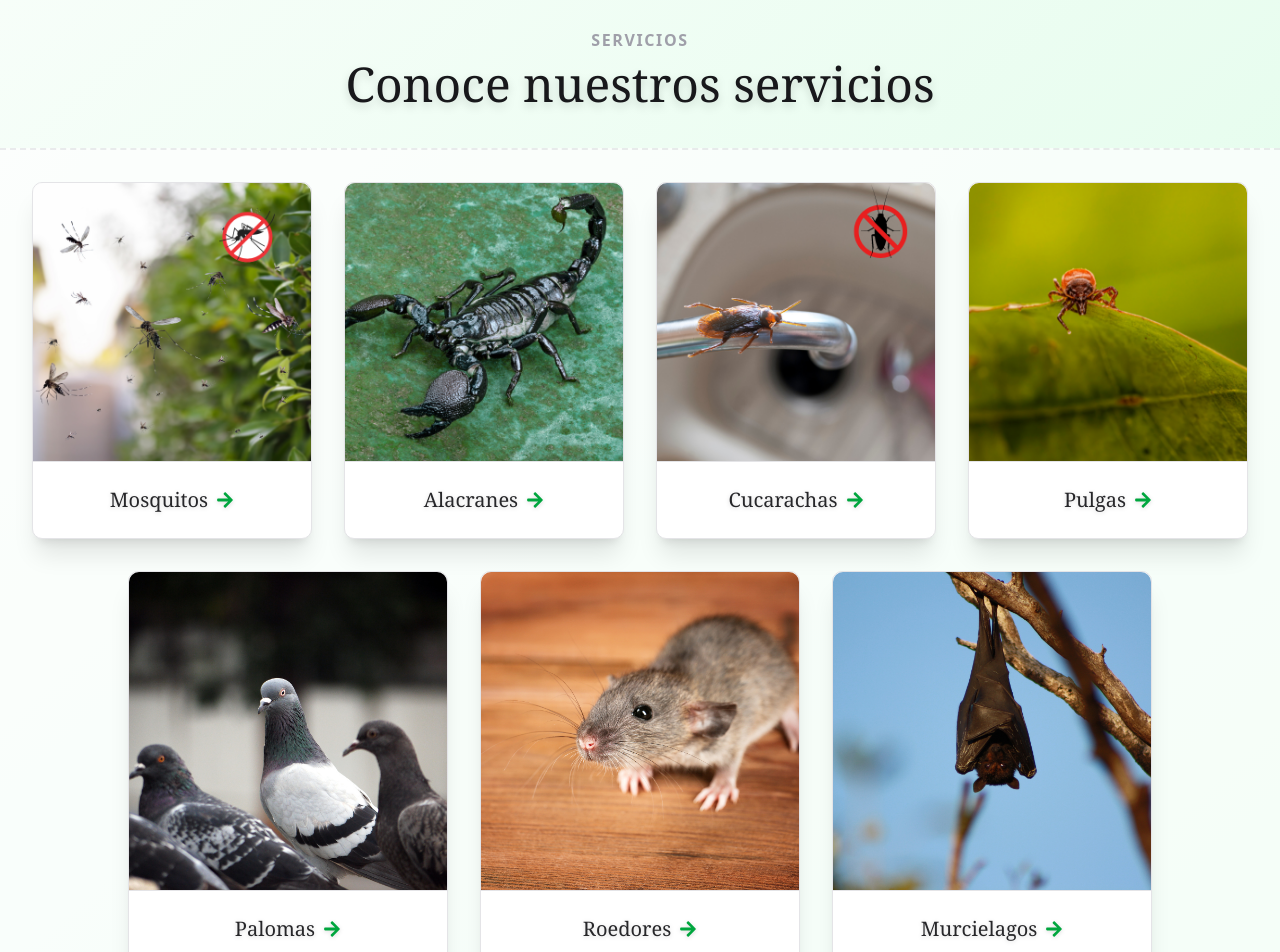
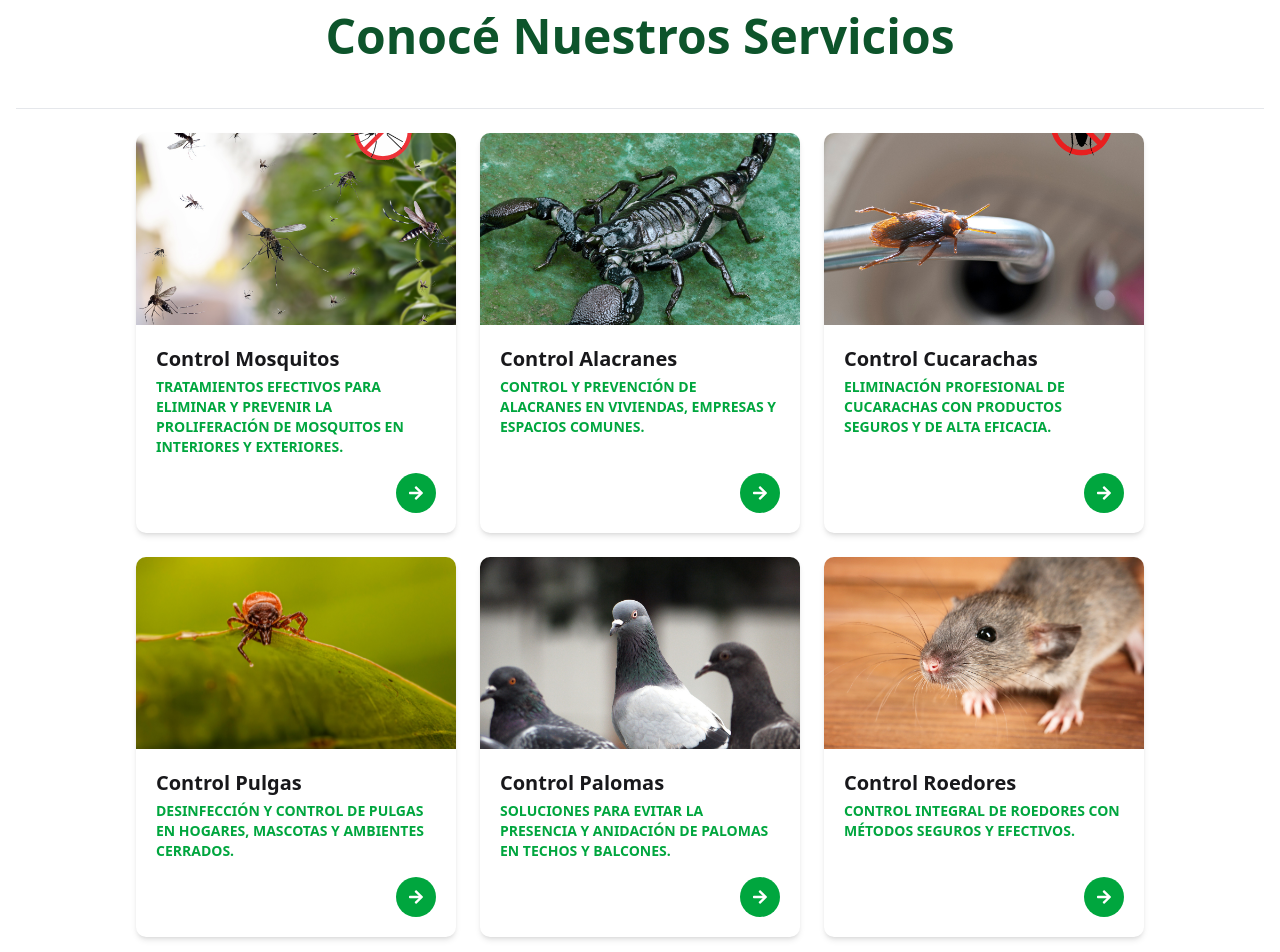
Before and after one commit to FedericoHerreraa/ng-fumigaciones, a Next.js app: page / in a window 1280 px wide. Shown: the part 1880-2832 px from the top of the page. Built offline with nearby package versions, Linux system fonts and the light colour scheme.

Commit message:
nuevo layout de servicios

```diff
--- a/components/CTA.tsx
+++ b/components/CTA.tsx
@@ -14,8 +14,8 @@ export const CTA = () => {
   return (
     <div className="flex flex-col md:flex-row justify-between items-center md:w-[90%] w-[95%] gap-10 px-6 py-12 mx-auto md:h-[600px] min-h-[60vh]">
       <div className="md:max-w-lg space-y-5 ">
-        <span className="font-semibold italic text-zinc-400 md:text-base text-sm">Solicitá una cotización sin compromiso.</span>
-        <h2 className="md:text-3xl text-xl font-bold leading-snug font-serif">
+        <span className="font-semibold italic text-zinc-600 md:text-base text-sm">Solicitá una cotización sin compromiso.</span>
+        <h2 className="md:text-3xl text-xl font-bold leading-snug text-green-900">
           ¿Necesitás un servicio de desinfección confiable y profesional?
         </h2>
         <p className="md:text-lg leading-relaxed text-[#41413F]">Protegé tu hogar o negocio con nuestras soluciones efectivas y seguras.</p>
--- a/components/Services.tsx
+++ b/components/Services.tsx
@@ -1,5 +1,7 @@
+import Image from "next/image";
+import Link from "next/link";
+import { FaArrowRight } from "react-icons/fa";
 
-import Image from "next/image";
 import Cucaracha from "@/images/cucaracha.png";
 import Alacran from "@/images/alacran.png";
 import Mosquito from "@/images/mosquito.png";
@@ -7,97 +9,85 @@ import Pulga from "@/images/pulga.png";
 import Palomas from "@/images/palomas.png";
 import Roedores from "@/images/roedores.png";
 import Murcielagos from "@/images/murcielagos.png";
-import Link from "next/link";
-
-import { FaArrowRight } from "react-icons/fa";
-
-export const Services = () => {
-  return (
-    <div id="services" className="min-h-[70vh] py-20 flex flex-col items-center bg-gradient-to-br from-green-50/50 to-green-100">
-      <p className="text-zinc-400 tracking-widest uppercase md:text-base text-sm font-semibold mb-2">
-        Servicios
-      </p>
-      <h1 className="text-3xl md:text-5xl font-serif mb-10 text-zinc-900 drop-shadow-lg text-center">
-        Conoce nuestros servicios
-      </h1>
-
-      <div className="w-full bg-white/70 border-y-2 border-y-zinc-400/20 border-dashed p-8 min-h-[500px] flex flex-col gap-8 items-center justify-center">
-        <div className="flex md:flex-row flex-col items-center gap-8 w-full justify-center">
-          {services.slice(0, 4).map(item => (
-            <Link
-              href={`/detail/${item.name.toLowerCase()}`}
-              key={item.name}
-              className="bg-white shadow-xl rounded-lg border border-zinc-200 p-0 pb-6 flex flex-col items-center w-80 polaroid hover:scale-105 hover:shadow-2xl transition-transform duration-300 cursor-pointer group"
-            >
-              <div className="bg-zinc-100 w-full flex justify-center border-b border-zinc-200 rounded-t-lg">
-                <Image
-                  src={item.image}
-                  alt={item.name.toLowerCase()}
-                  style={{ objectFit: "contain" }}
-                  className="rounded-t-lg"
-                />
-              </div>
-              <div className="mt-6 text-zinc-800 font-serif text-xl text-center drop-shadow-sm flex items-center">
-                {item.name}
-                <FaArrowRight className="text-green-600 text-lg ml-2 transition-transform duration-300 group-hover:translate-x-2" />
-              </div>
-            </Link>
-          ))}
-        </div>
-        <div className="flex md:flex-row flex-col gap-8 w-full justify-center">
-          {services.slice(4).map(item => (
-            <Link
-              href={`/detail/${item.name.toLowerCase()}`}
-              key={item.name}
-              className="bg-white shadow-xl rounded-lg border border-zinc-200 p-0 pb-6 flex flex-col items-center w-80 polaroid hover:scale-105 hover:shadow-2xl transition-transform duration-300 cursor-pointer group"
-            >
-              <div className="bg-zinc-100 w-full flex justify-center border-b border-zinc-200 rounded-t-lg">
-                <Image
-                  src={item.image}
-                  alt={item.name.toLowerCase()}
-                  style={{ objectFit: "contain" }}
-                  className="rounded-t-lg"
-                />
-              </div>
-              <div className="mt-6 text-zinc-800 font-serif text-xl text-center drop-shadow-sm flex items-center">
-                {item.name}
-                <FaArrowRight className="text-green-600 text-lg ml-2 transition-transform duration-300 group-hover:translate-x-2" />
-              </div>
-            </Link>
-          ))}
-        </div>
-      </div>
-    </div>
-  );
-};
 
 const services = [
   {
     name: "Mosquitos",
     image: Mosquito,
+    desc: "Tratamientos efectivos para eliminar y prevenir la proliferación de mosquitos en interiores y exteriores.",
   },
   {
     name: "Alacranes",
     image: Alacran,
+    desc: "Control y prevención de alacranes en viviendas, empresas y espacios comunes.",
   },
   {
     name: "Cucarachas",
     image: Cucaracha,
+    desc: "Eliminación profesional de cucarachas con productos seguros y de alta eficacia.",
   },
   {
     name: "Pulgas",
     image: Pulga,
+    desc: "Desinfección y control de pulgas en hogares, mascotas y ambientes cerrados.",
   },
   {
     name: "Palomas",
     image: Palomas,
+    desc: "Soluciones para evitar la presencia y anidación de palomas en techos y balcones.",
   },
   {
     name: "Roedores",
     image: Roedores,
+    desc: "Control integral de roedores con métodos seguros y efectivos.",
   },
   {
-    name: "Murcielagos",
+    name: "Murciélagos",
     image: Murcielagos,
+    desc: "Prevención y control de murciélagos, respetando la normativa vigente.",
   },
 ];
+
+export const Services = () => {
+  return (
+    <section id="services" className="py-16 px-4 bg-white">
+      <h2 className="text-3xl md:text-5xl font-bold text-center text-green-900 mb-12">
+        Conocé Nuestros Servicios
+      </h2>
+
+      <div className="flex flex-wrap gap-6 justify-center mx-auto border-t border-gray-200 pt-6 pb-12">
+        {services.map((item) => (
+          <Link
+            key={item.name}
+            href={`/detail/${item.name.toLowerCase()}`}
+            className="bg-white shadow-md rounded-lg overflow-hidden relative group flex flex-col flex-1 min-w-[260px] max-w-[320px] basis-[300px]"
+          >
+            <div className="relative h-48 w-full">
+              <Image
+                src={item.image}
+                alt={item.name}
+                fill
+                className="object-cover group-hover:scale-105 transition-transform duration-500"
+              />
+            </div>
+
+            <div className="p-5 flex flex-col justify-between flex-grow">
+              <h3 className="text-xl font-bold text-zinc-900 mb-1">
+                Control {item.name}
+              </h3>
+              <p className="text-sm font-semibold text-green-600 uppercase mb-4">
+                {item.desc}
+              </p>
+
+              <div className="flex justify-end mt-auto">
+                <span className="w-10 h-10 rounded-full bg-green-600 text-white flex items-center justify-center hover:bg-green-700 transition">
+                  <FaArrowRight />
+                </span>
+              </div>
+            </div>
+          </Link>
+        ))}
+      </div>
+    </section>
+  );
+};
```
